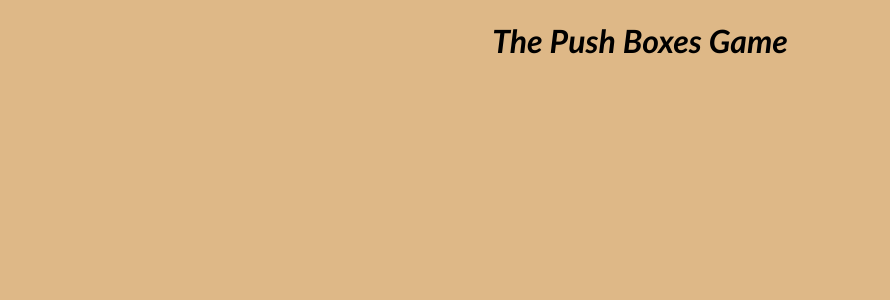
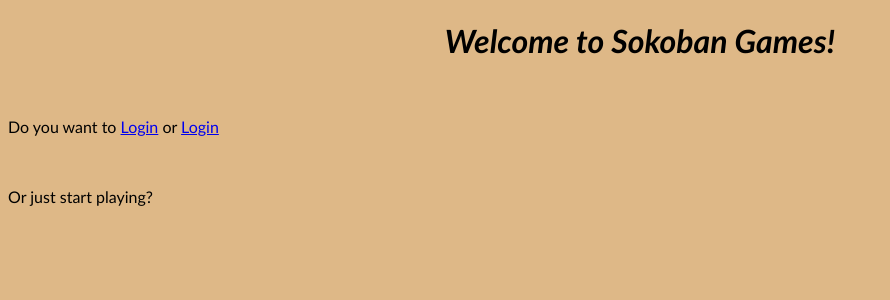
Before and after one commit to 22856226/CITS3403project, a Python web app: template app/templates/home.html in a window 1280 px wide. Shown: the top 300 px of the page, without its empty margins (0-890 px from the left). Run offline with Jinja, Linux system fonts and the light colour scheme; the template is opened without the code that fills it, so the values that code supplies are empty.

Commit message:
Update home.html
There are three options on the home page, login, registration and direct play

```diff
--- a/app/templates/home.html
+++ b/app/templates/home.html
@@ -5,6 +5,12 @@
         <title>Home Page</title>
     </head>
     <body>
-        <h1 style="font-style: italic;text-align: center;">The Push Boxes Game</h1>
+        <h1 style="font-style: italic;text-align: center;">Welcome to Sokoban Games!</h1>
+        <br>
+        <p>Do you want to <a href="{{ url_for('login') }}">Login</a>
+            or <a href="{{ url_for('register') }}">Login</a>
+        </p>
+        <br>
+        <p>Or just start playing?</p>
     </body>
 </html>
```
